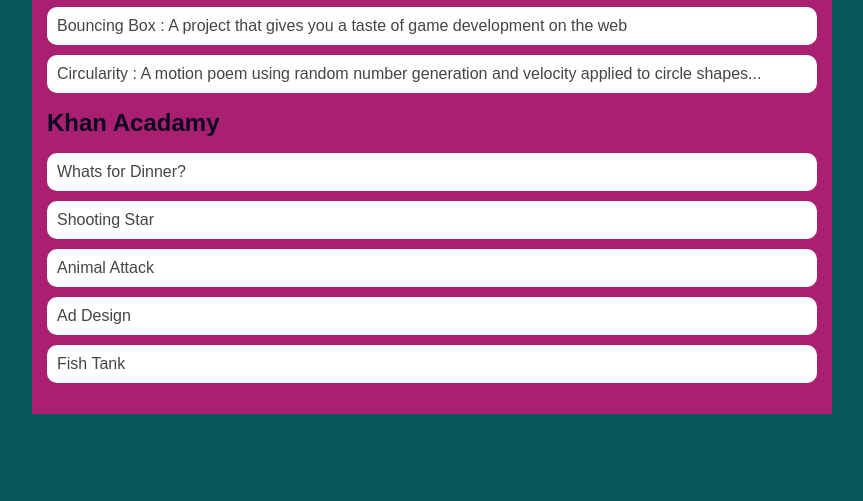
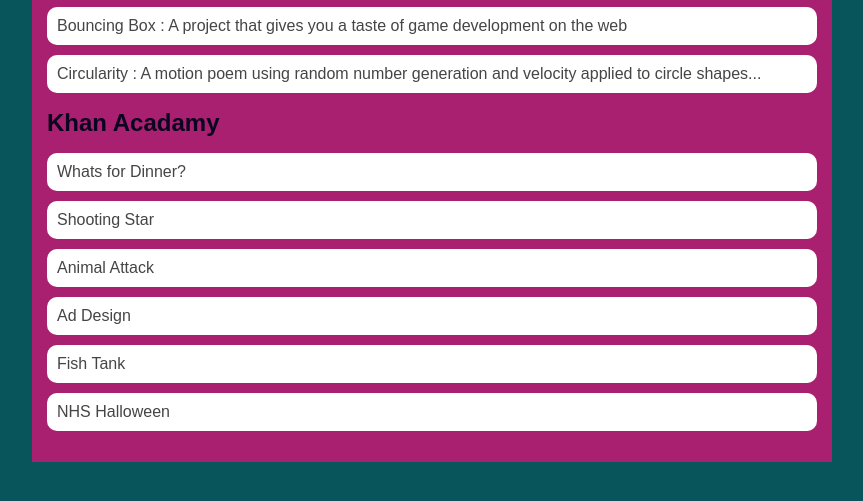
Before and after one commit to cosmereyes1/cosmereyes.github.io, a plain HTML site: page portfolio.html in a window 1280 px wide. Shown: the part 217-718 px from the top of the page, without its empty margins (208-1071 px from the left). Drawn offline with Linux system fonts and the light colour scheme.

Commit message:
added NHS Halloween

```diff
--- a/portfolio.html
+++ b/portfolio.html
@@ -39,6 +39,7 @@
                 <li><a href = "https://www.khanacademy.org/computer-programming/spin-off-of-project-animal-attack/6693631082414080">Animal Attack</li></a>
                 <li><a href = "https://www.khanacademy.org/computer-programming/ad-design-the-football-of-your-dreams/6004655718711296">Ad Design</li></a>
                 <li><a href = "https://www.khanacademy.org/computer-programming/spin-off-of-project-fish-tank/5143260468920320">Fish Tank</li></a>
+                <li><a href = "https://www.khanacademy.org/computer-programming/nhs-halloween/6499371503632384">NHS Halloween</li></a>
             </ul>
                 </div>
             </main>
```
